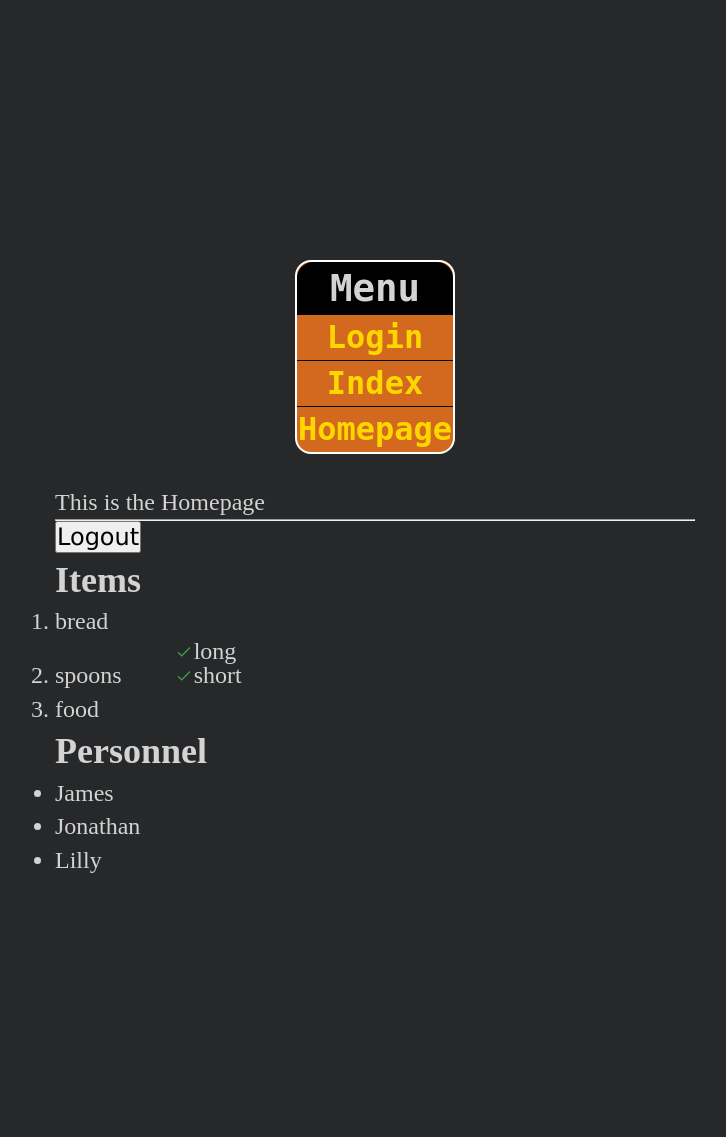
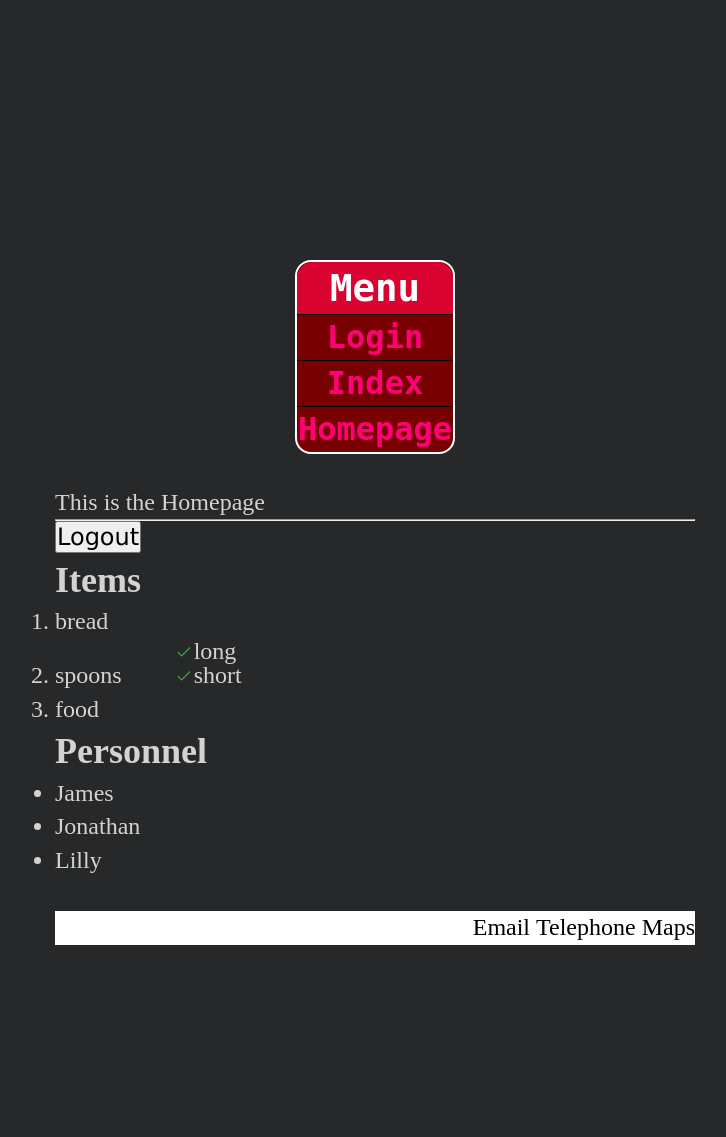
Before and after one commit to F1l14/WebDesignOld, a PHP site: page /homepage.php in a window 1280 px wide. Shown: the whole page, without its empty margins (265-991 px from the left). Before the commit the page ends 873 px from the top, so only its background shows below. Run offline with PHP 8.4, Linux system fonts and the light colour scheme; a user stored in the database is signed in.

Commit message:
small update

```diff
--- /dev/null
+++ b/footer.html
@@ -0,0 +1,7 @@
+<footer>
+    <ul>
+        <li>Email</li>
+        <li>Telephone</li>
+        <li>Maps</li>
+    </ul>
+</footer>
--- a/homepage.php
+++ b/homepage.php
@@ -41,6 +41,11 @@ This is the Homepage
             <li>Lilly</li>
         </ul>
     </article>
+
+    <footer>
+        <br>
+        <?php include("footer.html")?>
+    </footer>
 </body>
 </html>
 <?php
--- a/style.css
+++ b/style.css
@@ -115,14 +115,14 @@ ol ul li::before{
     vertical-align:baseline;
 }
 
-
+/* -----Navigation----- */
 nav {
     border: 2px solid white;
     border-radius: 1rem;
     text-align: center;
 
     max-width: 10rem ;
-    background-color:chocolate;
+    background-color:#780000;
     margin: 0 auto;
     padding: 0;
     font-size: 2rem;
@@ -141,15 +141,16 @@ nav ul li {
 }
 
 nav h3{
-    background-color: black;
+    background-color: #d90331;
     border-radius: 1rem 1rem 0 0;
     padding: 0;
+    color:white;
 }
 
 nav ul li a{
     display:flow-root;
     text-decoration:none;
-    color:gold;
+    color:#ff0077;
 }
 nav ul li:last-child a{
     border-radius: 0 0 1rem 1rem;
@@ -158,7 +159,23 @@ nav ul li:last-child a{
 nav ul a:active,
 nav ul a:focus,
 nav ul a:hover{
-    color: chocolate;
-    background-color: goldenrod;
+    color: #FDF0D5;
+    background-color: #C1121F
 
 }
+
+
+
+/* -----Footer----- */
+footer{
+    text-align: right;
+}
+footer ul{
+    background-color: white;
+    display:block;
+}
+footer ul li{
+
+    color:black;
+    display:inline;
+}
```
